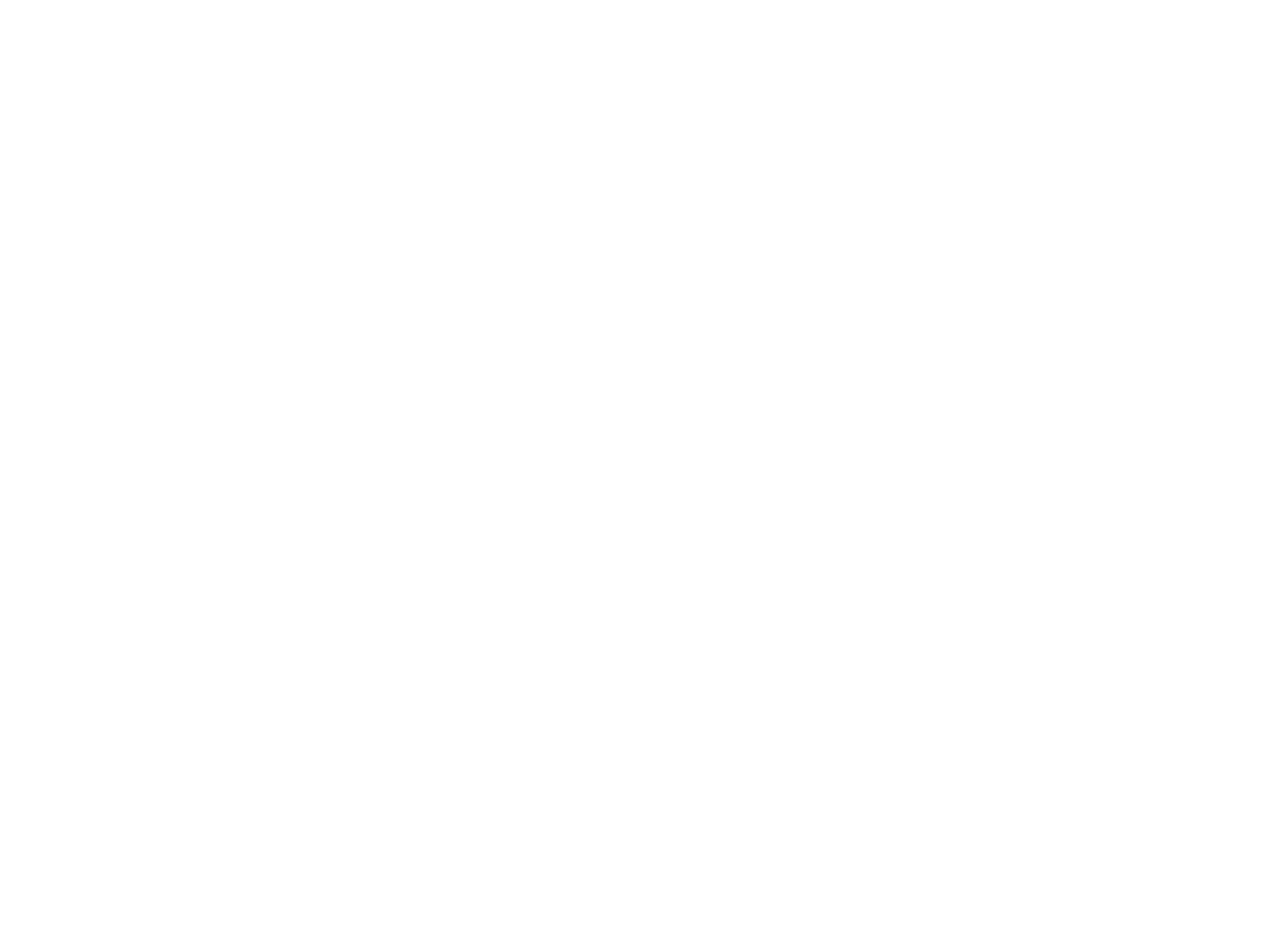
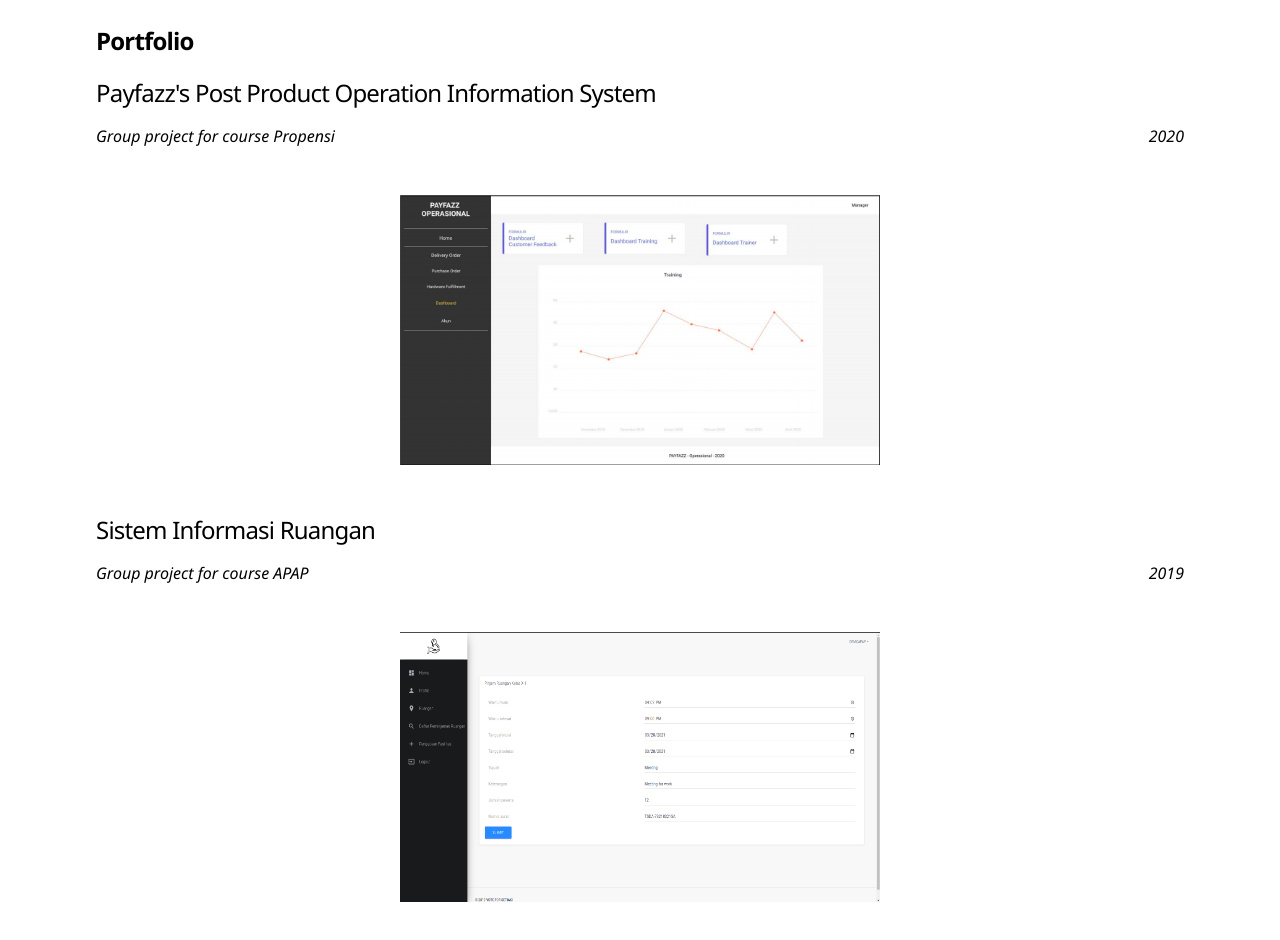
Before and after one commit to yudhapradiptar/personal-website, a Next.js app: page /portfolio in a window 1280 px wide. Shown: the part 380-1320 px from the top of the page. Before the commit the page ends 800 px from the top, so only its background shows below. Built offline with nearby package versions, Linux system fonts and the light colour scheme.

Commit message:
add contact

```diff
--- a/package.json
+++ b/package.json
@@ -14,6 +14,7 @@
     "next": "10.0.9",
     "react": "17.0.2",
     "react-dom": "17.0.2",
+    "react-icons": "^4.2.0",
     "sass": "^1.32.8"
   },
   "devDependencies": {
--- a/src/pages/portfolio.tsx
+++ b/src/pages/portfolio.tsx
@@ -1,14 +1,48 @@
-import Head from "next/head";
+import Image from "next/image";
 import Layout from "../components/layout";
-import styles from "../styles/Portfolio.module.scss";
+import styles from "../styles/portfolio.module.scss";
 
 const Portfolio = () => {
   return (
-    <div>
-      <>
-        <Layout title="Portfolio" />
-      </>
-    </div>
+    <>
+      <Layout title="Portfolio" />
+      <div className={styles.container}>
+        <h2 className={styles.heading2}>Portfolio</h2>
+        <div className={styles.comp}>
+          <div className={styles.heading3}>
+            Payfazz's Post Product Operation Information System
+          </div>
+          <div className={styles.jobTitleRow}>
+            <p>Group project for course Propensi</p>
+            <p>2020</p>
+          </div>
+          <div className={styles.comp__image}>
+          <Image
+            src="/images/Post-Operation-Information-System.png"
+            height={270}
+            width={480}
+            alt="Post Production Information System"
+          />
+          </div>
+        </div>
+        <div className={styles.comp}>
+          <div className={styles.heading3}>Sistem Informasi Ruangan</div>
+          <div className={styles.jobTitleRow}>
+            <p>Group project for course APAP</p>
+            <p>2019</p>
+          </div>
+          <div className={styles.comp__image}>
+          <Image
+              src="/images/siruangan-apap.png"
+              height={270}
+              width={480}
+              alt="Sistem Informasi Ruangan"
+            />
+            <div className={styles.testingHover} style={{color:"red"}}></div>
+          </div>
+        </div>
+      </div>
+    </>
   );
 };
 
--- a/src/pages/skills.tsx
+++ b/src/pages/skills.tsx
@@ -25,6 +25,7 @@ const Skills = () => {
                 <li>React.js</li>
                 <li>Next.js</li>
                 <li>Springboot</li>
+                <li>React Native</li>
                 <li>Django</li>
               </ul>
             </div>
--- a/src/styles/_config.scss
+++ b/src/styles/_config.scss
@@ -21,12 +21,19 @@ $secondary-color: #a29c9b;
 .comp {
   display: flex;
   flex-direction: column;
-  margin-bottom: 15px;
+  margin-bottom: 2rem;
 
   ul {
     margin-top: 0;
     line-height: 1.5;
   }
+
+  &__image {
+    margin: 2rem 0 1rem;
+    align-self: center;
+    max-height: 270px;
+    max-width: 480px;
+  }
 }
 
 $mobile: 800px;
--- a/src/styles/contact.module.scss
+++ b/src/styles/contact.module.scss
@@ -0,0 +1,26 @@
+@import 'config';
+
+.container {
+  display: flex;
+  flex-direction: column;
+  justify-content: flex-end;
+  max-width: 70rem;
+  padding: 0 1rem;
+  margin: 0 auto 6rem;
+  font-size: 2rem;
+
+  &__item {
+      display: flex;
+      flex-direction: row;
+      margin: 2rem;
+
+      &__linkedin {
+          cursor: pointer;
+      }
+  }
+
+  .heading3 {
+      margin-left: 2rem;
+  }
+
+}
--- a/src/styles/education.module.scss
+++ b/src/styles/education.module.scss
@@ -0,0 +1,17 @@
+@import 'config';
+
+.container {
+  display: flex;
+  flex-direction: column;
+  max-width: 70rem;
+  padding: 0 1rem;
+  margin: 0 auto 6rem;
+}
+
+.jobTitleRow {
+  display: flex;
+  flex-direction: row;
+  justify-content: space-between;
+  font-size: 1rem;
+  font-style: italic;
+}
--- a/src/styles/portfolio.module.scss
+++ b/src/styles/portfolio.module.scss
@@ -0,0 +1,17 @@
+@import 'config';
+
+.container {
+  display: flex;
+  flex-direction: column;
+  max-width: 70rem;
+  padding: 0 1rem;
+  margin: 0 auto 6rem;
+}
+
+.jobTitleRow {
+  display: flex;
+  flex-direction: row;
+  justify-content: space-between;
+  font-size: 1rem;
+  font-style: italic;
+}
--- a/src/styles/skills.module.scss
+++ b/src/styles/skills.module.scss
@@ -12,5 +12,4 @@
     display: flex;
     flex-direction: row;
     justify-content: space-between;
-
 }
```
Also changed, not shown: src/pages/contact.tsx (+22 -14 lines), src/pages/education.tsx (+12 -12 lines), src/pages/experience.tsx (+5 -6 lines), 1 other file (tests, documents, lock files or other folders).
